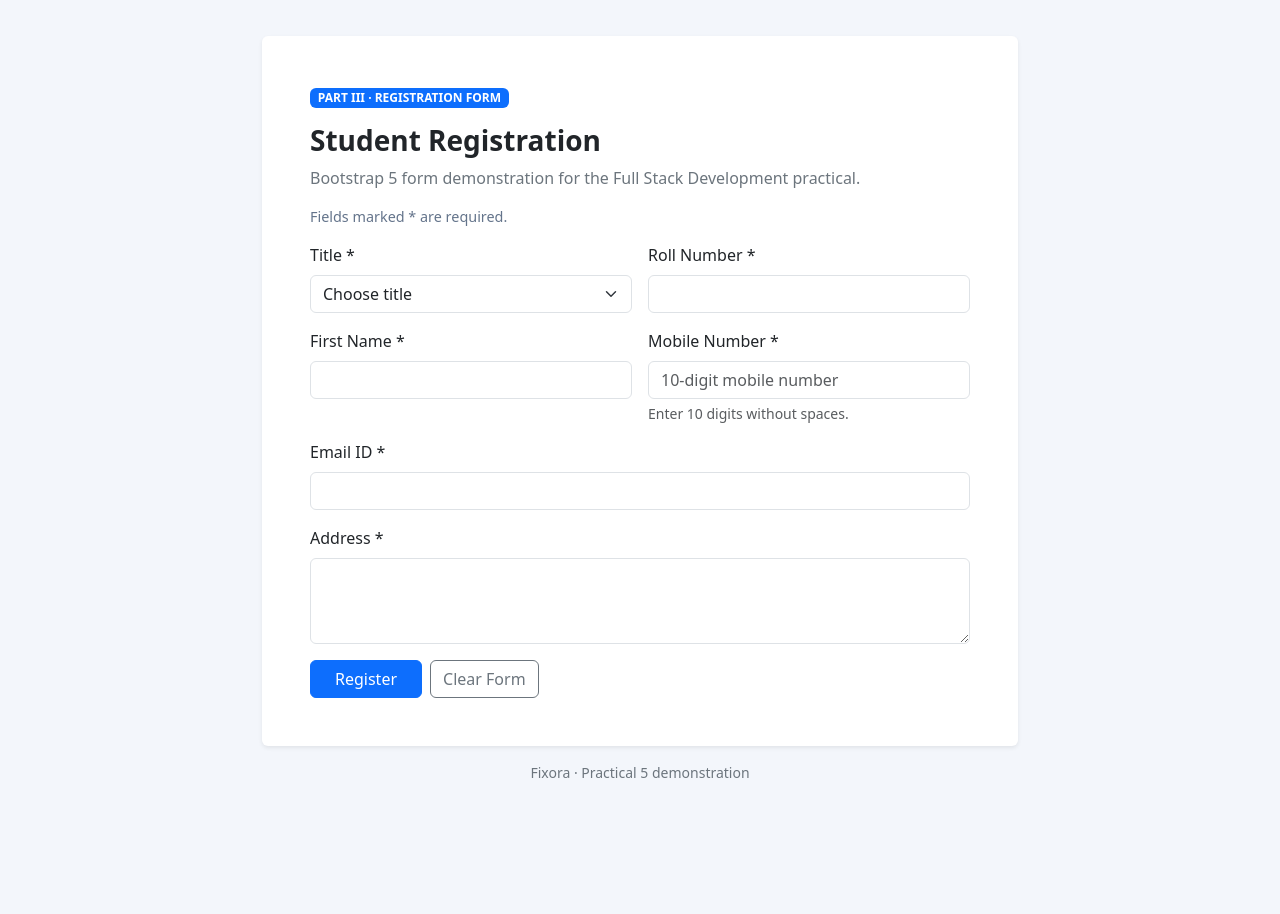
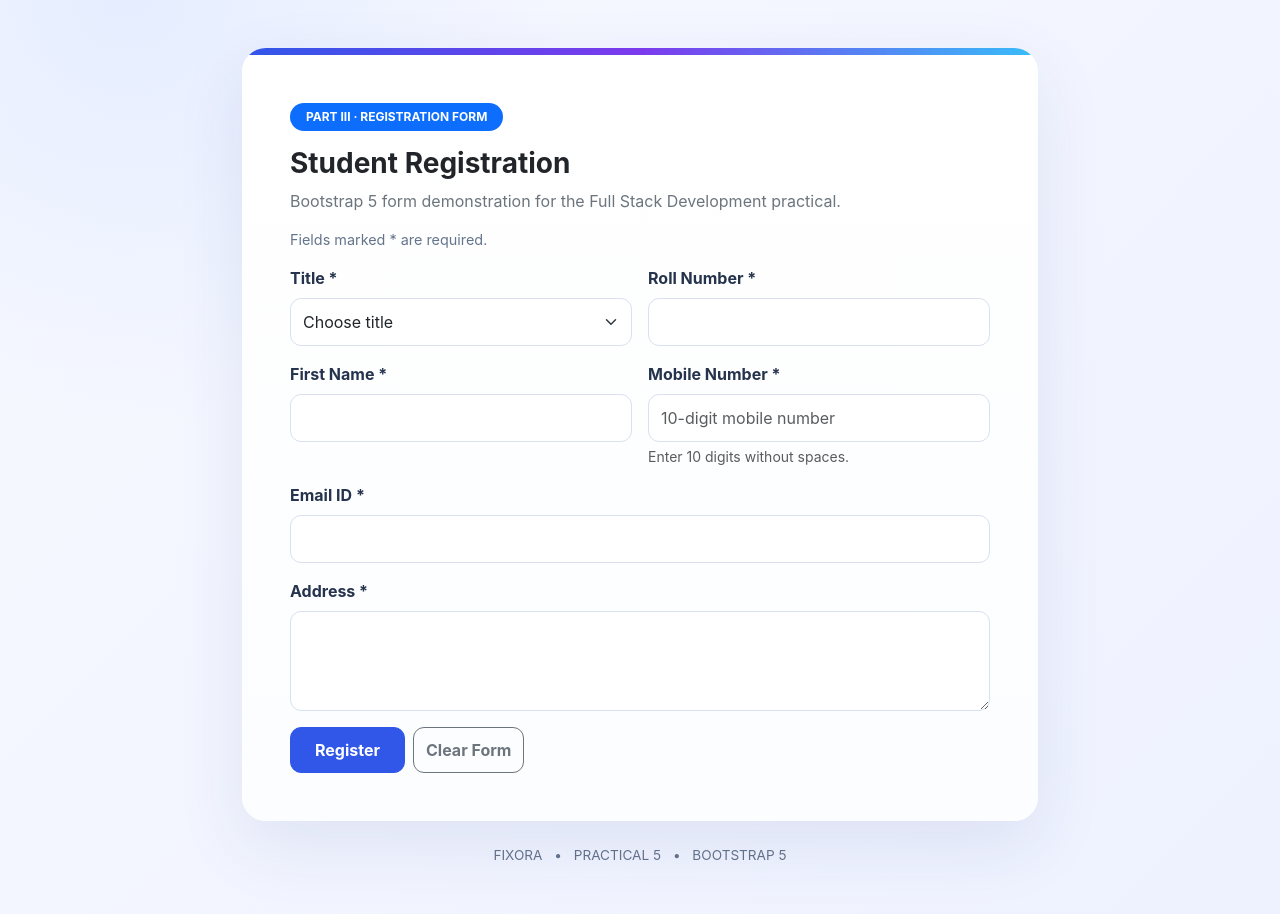
Before and after one commit to nishithbodar/Fixora, a website: page client/practicals/practical-5.html in a window 1280 px wide. Shown: the part 57-971 px from the top of the page. Before the commit the page ends 876 px from the top, so only its background shows below. Drawn offline with nearby package versions, Linux system fonts and the light colour scheme.

Commit message:
Polish UI for practical demonstration

```diff
--- a/client/practicals/practical-5.html
+++ b/client/practicals/practical-5.html
@@ -18,8 +18,20 @@
   <!-- <link href="../vendor/bootstrap/css/bootstrap.min.css" rel="stylesheet"> -->
 
   <style>
-    body{background:#f3f6fb}.brand{font-weight:800;letter-spacing:.08em;color:#1d4ed8}
-    .form-shell{max-width:780px;margin:36px auto}.required-note{font-size:.9rem;color:#64748b}
+    :root{--ink:#13213b;--blue:#3157e8;--muted:#64748b}
+    *{box-sizing:border-box}
+    body{background:radial-gradient(circle at 10% 5%,#e5edff 0,transparent 30%),linear-gradient(135deg,#f7f9ff,#eef2ff);color:var(--ink);font-family:Inter,system-ui,-apple-system,"Segoe UI",sans-serif;min-height:100vh}
+    .navbar{background:rgba(255,255,255,.88)!important;backdrop-filter:blur(14px)}
+    .brand{font-weight:900;letter-spacing:.12em;color:var(--blue)!important}
+    .form-shell{max-width:820px;margin:48px auto}.card{border-radius:24px;overflow:hidden;box-shadow:0 24px 70px #1e3a8a18!important}
+    .card-body{background:linear-gradient(180deg,#fff,#fcfdff)}
+    .eyebrow{font-size:.75rem;letter-spacing:.14em;font-weight:800;color:var(--blue)}
+    .form-label{font-weight:650;color:#25334d}.form-control,.form-select{min-height:48px;border-radius:11px;border-color:#d9e1ef}
+    textarea.form-control{min-height:100px}.form-control:focus,.form-select:focus{border-color:#7892ff;box-shadow:0 0 0 .22rem #3157e81c}
+    .btn{border-radius:11px;font-weight:700;min-height:46px}.btn-primary{background:var(--blue);border-color:var(--blue)}
+    .required-note{font-size:.9rem;color:var(--muted)}.hero-strip{height:7px;background:linear-gradient(90deg,#3157e8,#7c3aed,#38bdf8)}
+    .form-footer{color:#64748b;font-size:.85rem}
+    @media(max-width:575px){.form-shell{margin:22px auto}.card-body{padding:24px!important}}
   </style>
 </head>
 <body>
@@ -31,9 +43,9 @@
   </nav>
 
   <main class="container form-shell">
-    <div class="card border-0 shadow-sm">
+    <div class="card border-0"><div class="hero-strip"></div>
       <div class="card-body p-4 p-md-5">
-        <span class="badge text-bg-primary mb-3">PART III · REGISTRATION FORM</span>
+        <span class="badge rounded-pill text-bg-primary mb-3 px-3 py-2">PART III · REGISTRATION FORM</span>
         <h1 class="h3 fw-bold">Student Registration</h1>
         <p class="text-secondary">Bootstrap 5 form demonstration for the Full Stack Development practical.</p>
         <p class="required-note">Fields marked * are required.</p>
@@ -75,7 +87,7 @@
         <div id="result" class="alert alert-success mt-4 d-none" role="status"></div>
       </div>
     </div>
-    <p class="text-center text-secondary small mt-3">Fixora · Practical 5 demonstration</p>
+    <p class="text-center form-footer mt-4">FIXORA <span class="mx-2">•</span> PRACTICAL 5 <span class="mx-2">•</span> BOOTSTRAP 5</p>
   </main>
 
   <!-- CDN version of Bootstrap JavaScript (Part I). For offline mode, comment this out and uncomment the local script below. -->
```
